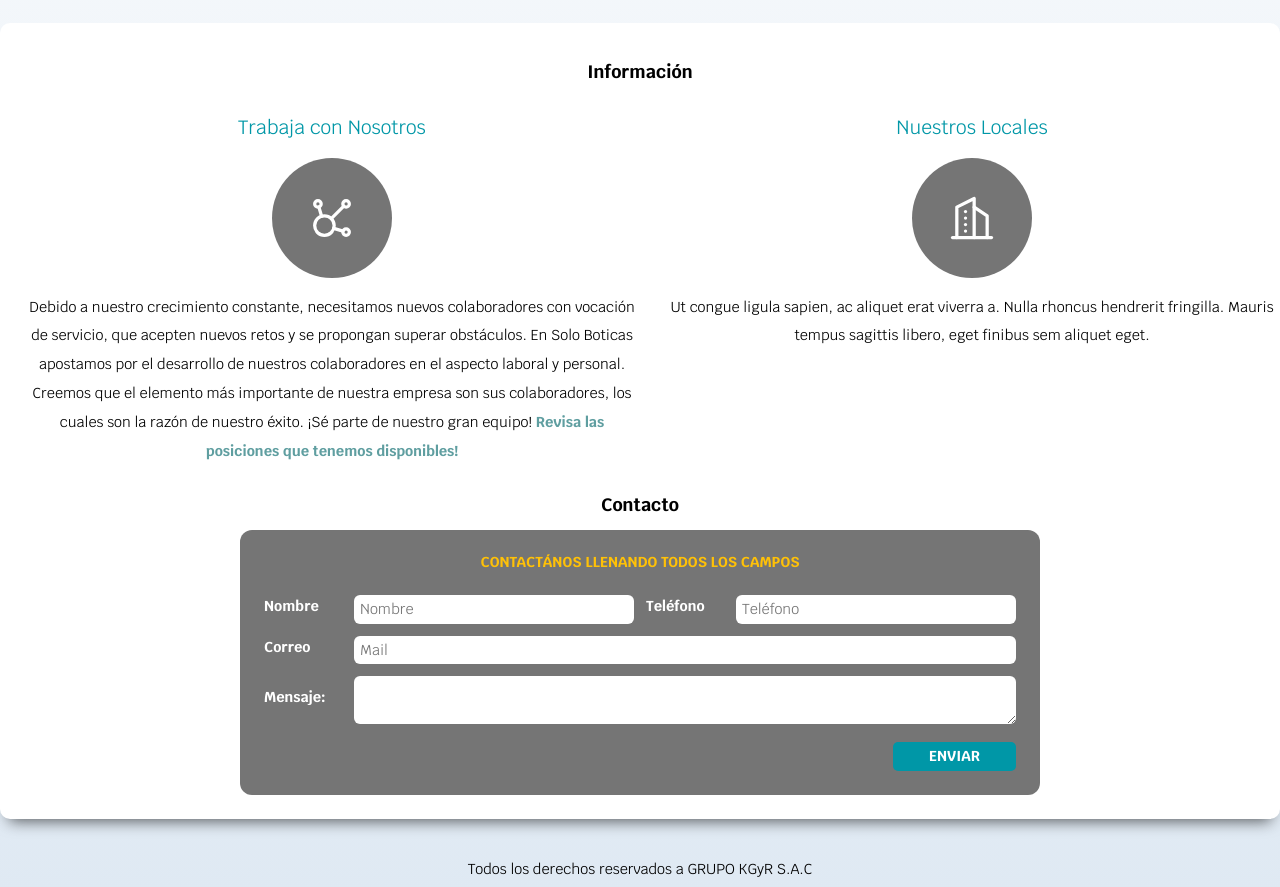
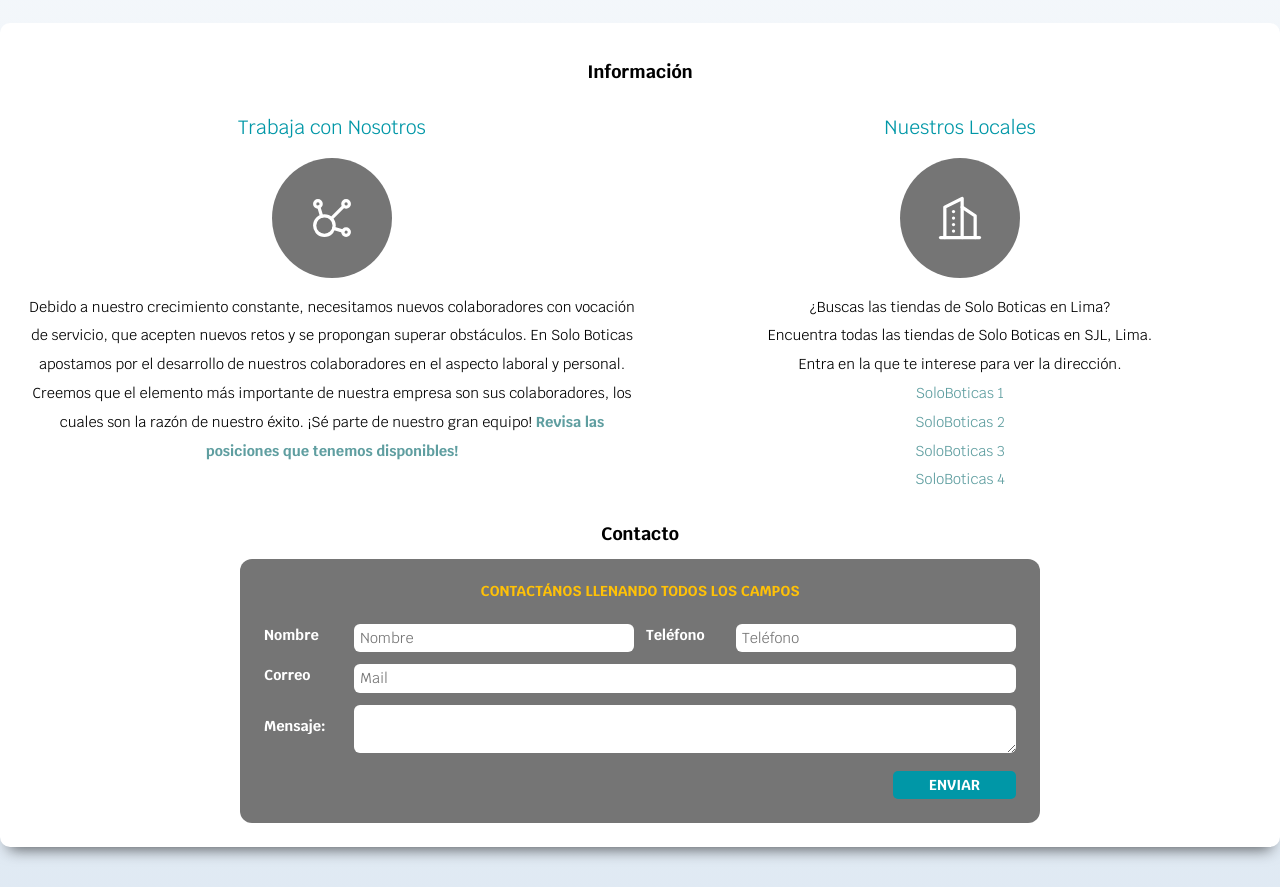
Before and after one commit to giancarlovilch/soloboticas.github.io, a PHP site: page / in a window 1280 px wide. Shown: the part 531-1418 px from the top of the page. Run offline with PHP 8.4, Linux system fonts and the light colour scheme.

Commit message:
basic final

```diff
--- a/css/style.css
+++ b/css/style.css
@@ -66,6 +66,8 @@ h3 {
     max-width: 120rem;
 }
 .sombra {
+    /*scroll-snap-align: center;
+    scroll-snap-stop: always;*/
     padding: 2rem;
     margin-bottom: 3rem;
     background-color: rgba(255, 255, 255, 1);
@@ -91,7 +93,8 @@ h3 {
 @media (min-width:768px) {
     .navegacion {
         flex-direction: row;
-        justify-content: space-between;
+        /*justify-content: space-between;*/
+        justify-content: center;
     }
 }
 .navegacion a{
@@ -184,7 +187,7 @@ h3 {
     .servicios {
         display: grid;
         grid-template-columns: 50% 50%;
-        column-gap: 2rem;
+        column-gap: 1rem;
     }
 }
 .servicio {
--- a/index.html
+++ b/index.html
@@ -18,10 +18,10 @@
     <div class=" nav-bg">
         <nav class="navegacion contenedor">
             <a href="/index.html">Principal</a>
-            <a href="#">Guía Médica</a>
+            <!--<a href="#">Guía Médica</a>
             <a href="#">Recursos Humanos</a>
             <a href="/info/ofertas.html">Productos</a>
-            <a href="/info/nosotros.md">Contacto</a>
+            <a href="/info/nosotros.md">Contacto</a>-->
         </nav>
     </div>
     <div class="hero">
@@ -77,7 +77,8 @@
                             <line x1="9" y1="18" x2="9" y2="18.01" />
                           </svg>
                     </div>
-                    <p>Ut congue ligula sapien, ac aliquet erat viverra a. Nulla rhoncus hendrerit fringilla. Mauris tempus sagittis libero, eget finibus sem aliquet eget.</p>
+                    <p>¿Buscas las tiendas de Solo Boticas en Lima?<br>
+                        Encuentra todas las tiendas de Solo Boticas en SJL, Lima. <br> Entra en la que te interese para ver la dirección.<br><a href="#" style="text-decoration: none;color:cadetblue">SoloBoticas 1</a><br><a href="#" style="text-decoration: none;color:cadetblue">SoloBoticas 2</a><br><a href="#" style="text-decoration: none;color:cadetblue">SoloBoticas 3</a><br><a href="#" style="text-decoration: none;color:cadetblue">SoloBoticas 4</a></p>
                 </div>
         </main>
 
```
